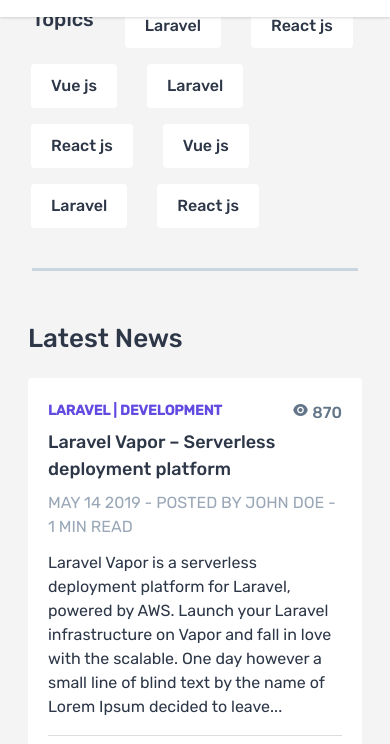
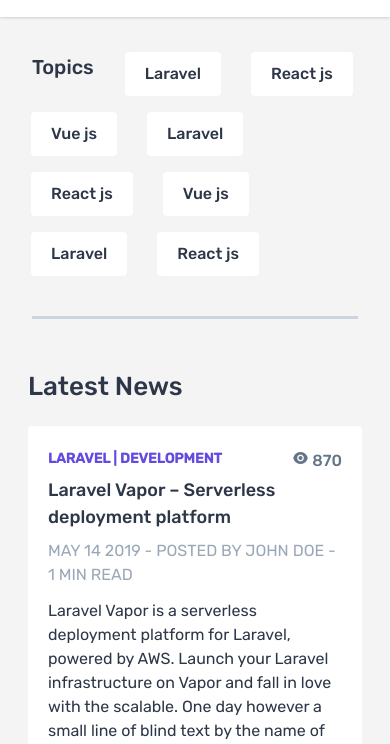
Before and after one commit to jalpa4494/Tailwind-css, a website: page index.html in a window 390 px wide. Shown: the part 100-844 px from the top of the page. Drawn offline with nearby package versions, Linux system fonts and the light colour scheme.

Commit message:
development : Responsive design update

```diff
--- a/index.html
+++ b/index.html
@@ -115,7 +115,7 @@
     <!--Header Content-->
 
     <!--container Content-->
-    <div class="container w-full mx-auto pt-20">
+    <div class="container w-full mx-auto pt-32 md:pt-24 lg:pt-24 xl:pt-24 ">
 
         <div class="w-full px-4 md:px-0 md:mt-8 mb-8 text-gray-800 leading-normal news-section">
 
```
Also changed, not shown: blog-detail.html (+1 -1 lines).
